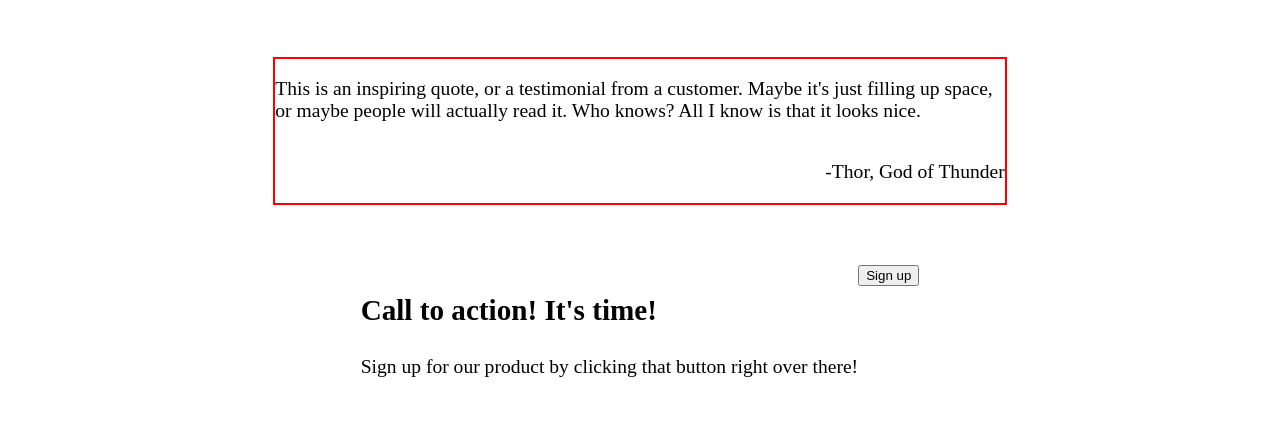
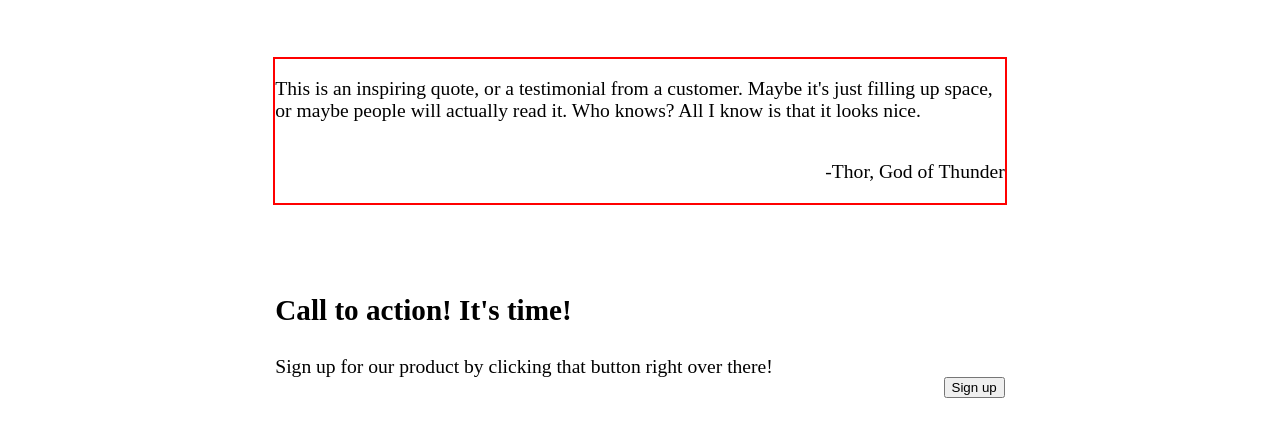
Before and after one commit to joshlarue/demo-site, a plain HTML site: page index.html in a window 1280 px wide. Shown: the part 958-1394 px from the top of the page. Drawn offline with Linux system fonts and the light colour scheme.

Commit message:
finished cta layout

```diff
--- a/styles.css
+++ b/styles.css
@@ -100,7 +100,10 @@ section {
 }
 .cta-wrapper {
     display: flex;
-    justify-content: center;
+    justify-content: space-between;
     width: clamp(50rem, 23.901vw + 42.352rem, 75rem);
+}
 
+.button {
+    margin-top: auto;
 }
```
